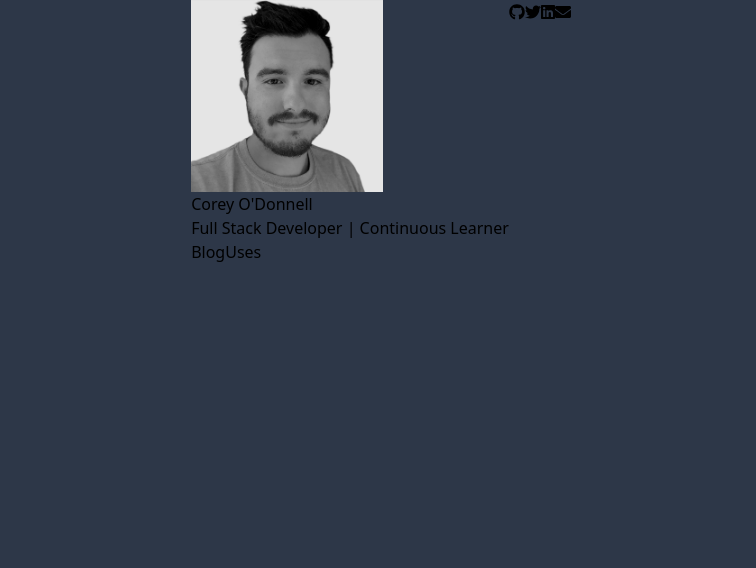
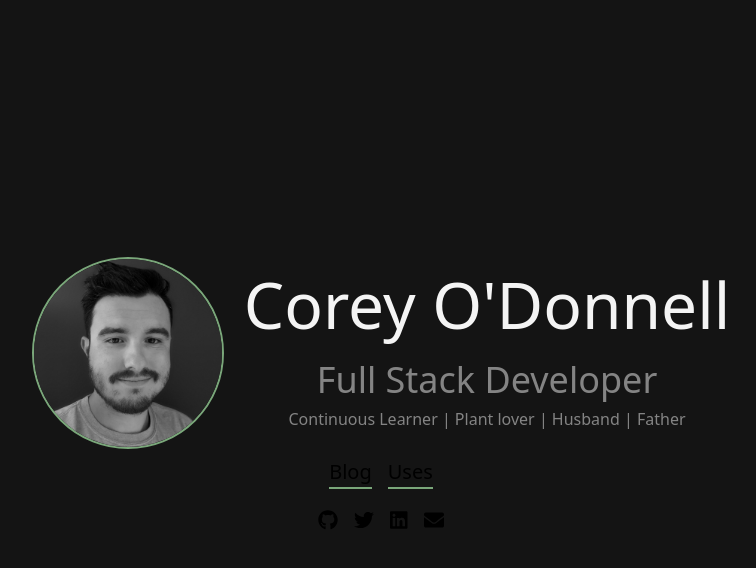
Before and after one commit to codebycorey/codebycorey.com, a Next.js app: page / in a window 1280 px wide. Shown: the top 568 px of the page, without its empty margins (259-1015 px from the left). Built offline with nearby package versions, Linux system fonts and the light colour scheme.

Commit message:
Add styles to homepage

```diff
--- a/pages/index.tsx
+++ b/pages/index.tsx
@@ -10,23 +10,30 @@ import { faEnvelope } from '@fortawesome/free-solid-svg-icons';
 
 export default function Home({ allPostsData }: any) {
   return (
-    <div className="bg-gray-800 flex justify-center content-end h-screen">
+    <div className="bg-gray-900 flex justify-center content-end h-screen">
       <Head>
         <title>{siteTitle}</title>
       </Head>
       <header className="flex justify-center content-center">
-        <div>
-          <img className="w-48 h-48" src="/images/profile.png" alt="Corey O'Donnell"/>
-          <h1>Corey O'Donnell</h1>
-          <h2>Full Stack Developer | Continuous Learner</h2>
-          <a href="">Blog</a>
-          <a href="">Uses</a>
-        </div>
-        <div>
-          <a href="https://github.com/CodeByCorey"><FontAwesomeIcon icon={faGithub}></FontAwesomeIcon></a>
-          <a href="https://twitter.com/codewithcorey"><FontAwesomeIcon icon={faTwitter}></FontAwesomeIcon></a>
-          <a href="https://www.linkedin.com/in/rcodonnell/"><FontAwesomeIcon icon={faLinkedin}></FontAwesomeIcon></a>
-          <a href="mailto:me@coreyodonnell.com"><FontAwesomeIcon icon={faEnvelope}></FontAwesomeIcon></a>
+        <div className="flex flex-col justify-center content-center w-full">
+          <div className="flex w-full">
+            <img className="w-48 h-48 rounded-full border-2 border-green-500" src="/images/profile.png" alt="Corey O'Donnell"/>
+            <div className="pl-5 text-center">
+              <h1 className="text-gray-100 text-6xl">Corey O'Donnell</h1>
+              <h2 className="text-gray-500 text-4xl">Full Stack Developer</h2>
+              <h3 className="text-gray-500">Continuous Learner | Plant lover | Husband | Father</h3>
+            </div>
+          </div>
+          <div className="w-100 flex justify-center text-xl">
+            <a className="m-2 border-b-2 border-green-500">Blog</a>
+            <a className="m-2 border-b-2 border-green-500">Uses</a>
+          </div>
+          <div className="w-100 flex justify-center text-xl">
+            <a className="m-2 text-white" href="https://github.com/CodeByCorey"><FontAwesomeIcon icon={faGithub}></FontAwesomeIcon></a>
+            <a className="m-2 text-white" href="https://twitter.com/codewithcorey"><FontAwesomeIcon icon={faTwitter}></FontAwesomeIcon></a>
+            <a className="m-2 text-white" href="https://www.linkedin.com/in/rcodonnell/"><FontAwesomeIcon icon={faLinkedin}></FontAwesomeIcon></a>
+            <a className="m-2 text-white" href="mailto:me@coreyodonnell.com"><FontAwesomeIcon icon={faEnvelope}></FontAwesomeIcon></a>
+          </div>
         </div>
       </header>
     </div>
--- a/tailwind.config.js
+++ b/tailwind.config.js
@@ -4,6 +4,30 @@ module.exports = {
         './components/**/*.{js,ts,jsx,tsx}'
     ],
     theme: {
+        colors: {
+            gray: {
+                100: '#F4F4F4',
+                200: '#D8D8D8',
+                300: '#BCBCBC',
+                400: '#A0A0A0',
+                500: '#848484',
+                600: '#686868',
+                700: '#4C4C4C',
+                800: '#303030',
+                900: '#141414',
+            },
+            green: {
+                100: '#f5fff5',
+                200: '#d6ffd6',
+                300: '#b8e5b8',
+                400: '#99c699',
+                500: '#7aa77a',
+                600: '#5c895c',
+                700: '#3d6a3d',
+                800: '#1f4c1f',
+                900: '#002d00',
+            },
+        },
         extend: {}
     },
     variants: {},
```
Also changed, not shown: public/images/profile.png.
